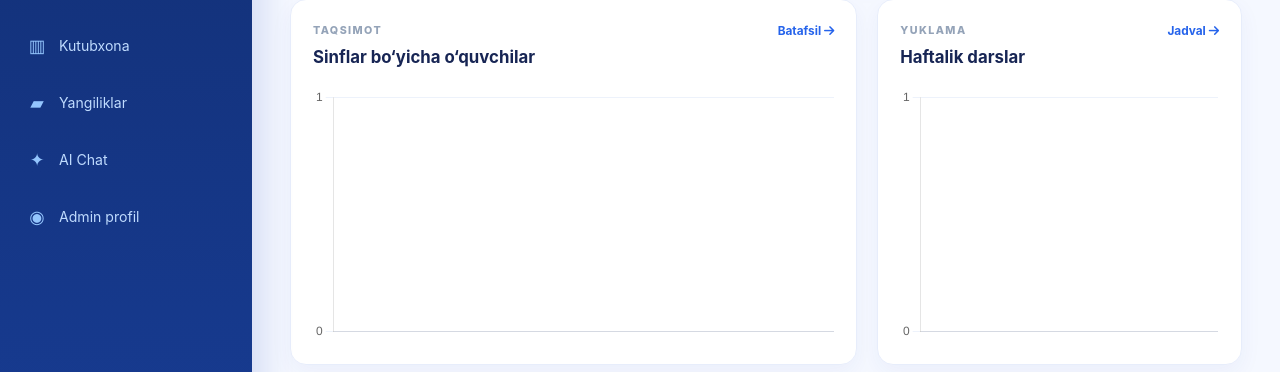
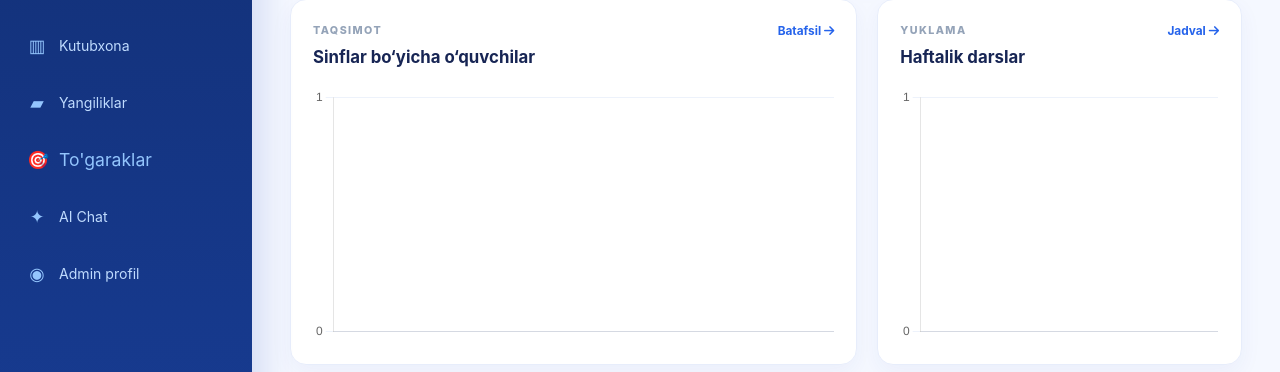
Before and after one commit to inatillayevsuhrob6-prog/maktab-portal, a Flask app: template templates/dashboard.html in a window 1280 px wide. Shown: the part 473-845 px from the top of the page. Run offline with Flask 3, Linux system fonts and the light colour scheme; tables that the repository leaves empty hold one stand-in row (values such as "Sample post"); the template is opened without the code that fills it: values that come from a table or form of the project are taken from there, most other values are stand-ins (such as "Sample title", 1, 10 or a date in 2020); some libraries are stand-ins or nearby versions.

Commit message:
Fix Clubs link placement in sidebar

```diff
--- a/templates/dashboard.html
+++ b/templates/dashboard.html
@@ -21,6 +21,11 @@
                 <a href="/schedule/manage"><span>◫</span>Dars jadvali</a>
                 <a href="/library/manage"><span>▥</span>Kutubxona</a>
                 <a href="/news/manage"><span>▰</span>Yangiliklar</a>
+            <a href="/clubs/manage" class="nav-link">
+                <span class="icon">🎯</span>
+                <span>To'garaklar</span>
+            </a>
+
 
                 <a href="/ai_chat"><span>✦</span>AI Chat</a>
                 <a href="/admin_profile"><span>◉</span>Admin profil</a>
```
